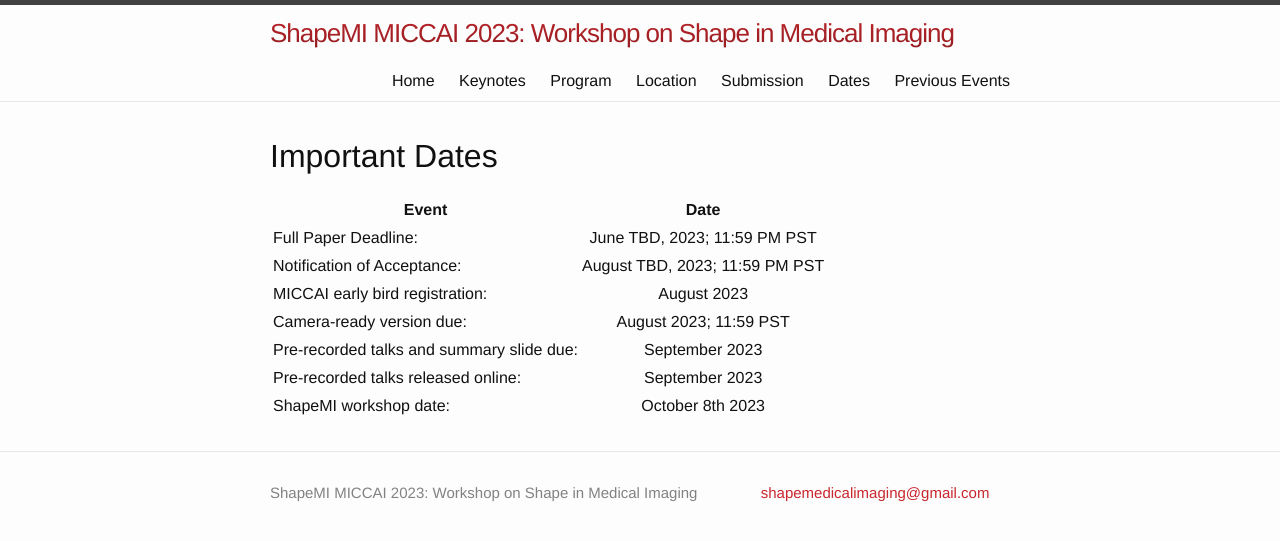
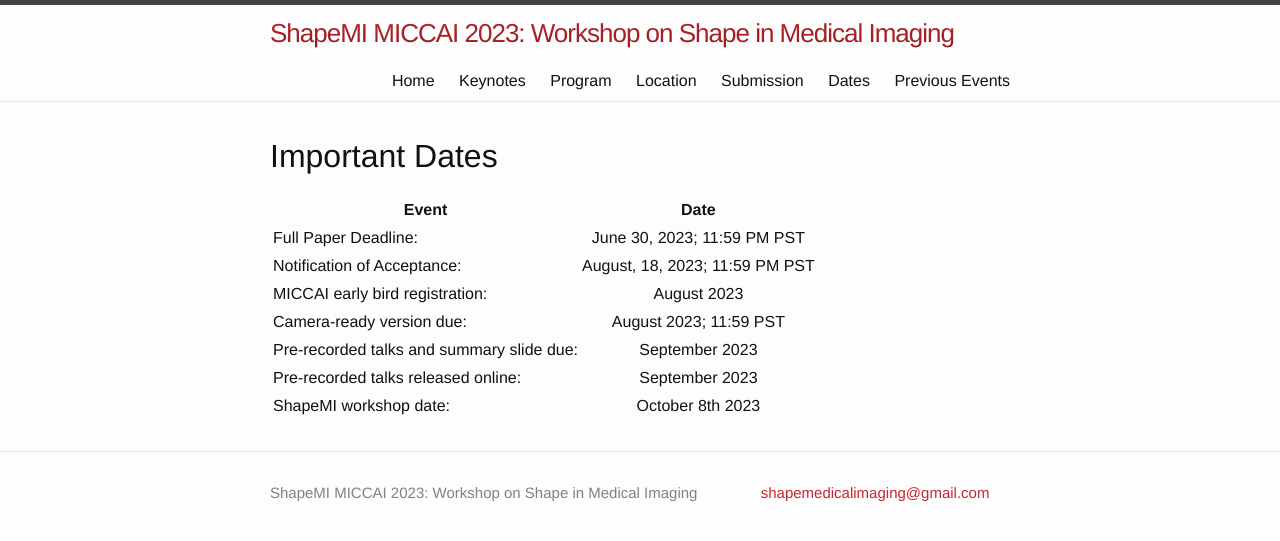
Before and after one commit to shapemi/shapemi.github.io, a Jekyll site: the page built from dates/index.md, in a window 1280 px wide. Shown: the top 541 px of the page. Built offline with Jekyll 4.4.1, drawn with Linux system fonts in a browser that asks for light colours.

Commit message:
Update index.md

```diff
--- a/dates/index.md
+++ b/dates/index.md
@@ -8,8 +8,8 @@ order: 5
 
 | Event | Date |
 |---|:---:|
-| Full Paper Deadline: | June TBD, 2023; 11:59 PM PST |
-| Notification of Acceptance: | August TBD, 2023; 11:59 PM PST |
+| Full Paper Deadline: | June 30, 2023; 11:59 PM PST |
+| Notification of Acceptance: | August, 18, 2023; 11:59 PM PST |
 | MICCAI early bird registration: | August 2023 |
 | Camera-ready version due: | August 2023; 11:59 PST |
 | Pre-recorded talks and summary slide due: | September 2023 |
```
